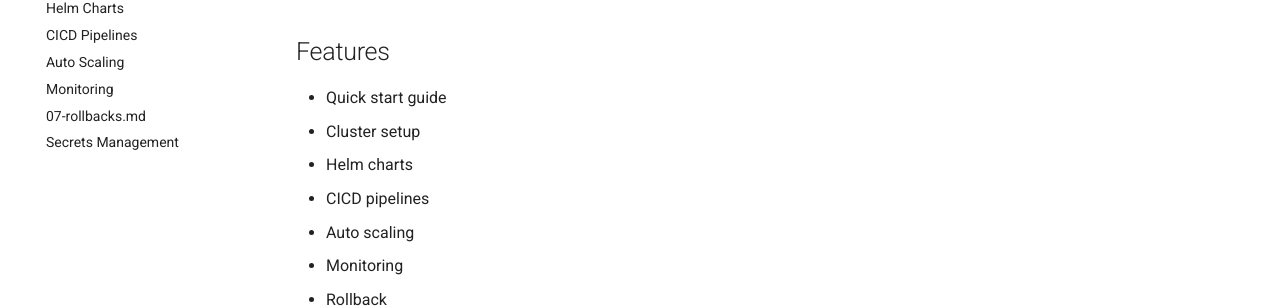
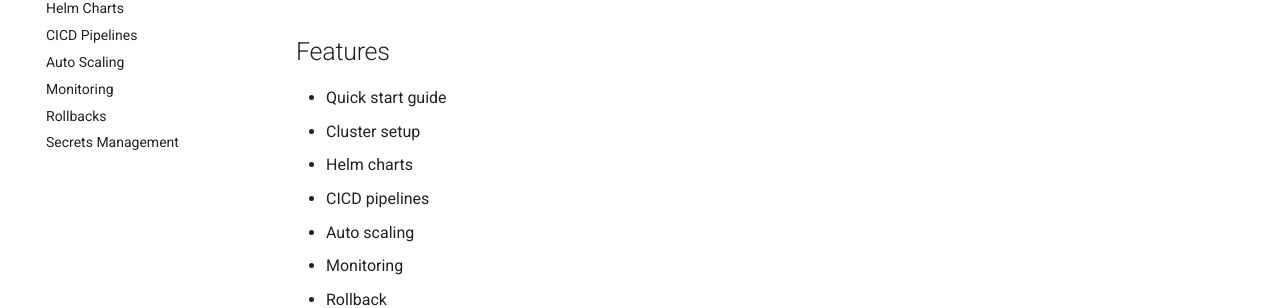
Before and after one commit to chrisjohn83/kubernetes-deployment-platform, an MkDocs documentation site: the page built from docs/index.md, in a window 1280 px wide. Shown: the part 211-519 px from the top of the page. Built offline with MkDocs 1.6.1 and Material for MkDocs 9.7.7, drawn with Linux system fonts in a browser that asks for light colours.

Commit message:
modified mkdocs navigation topic

```diff
--- a/mkdocs.yml
+++ b/mkdocs.yml
@@ -10,5 +10,5 @@ nav:
   - CICD Pipelines: 04-cicd-pipelines.md
   - Auto Scaling: 05-autoscaling.md
   - Monitoring: 06-monitoring.md
-  - 07-rollbacks.md: 07-rollbacks.md
+  - Rollbacks: 07-rollbacks.md
   - Secrets Management: 08-secrets-management.md
```
